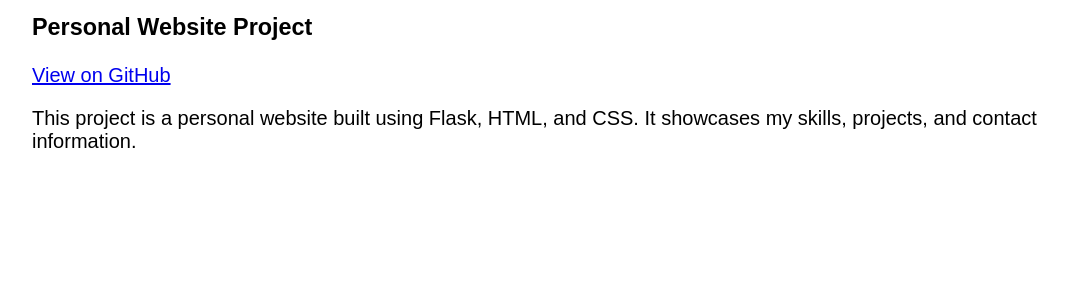
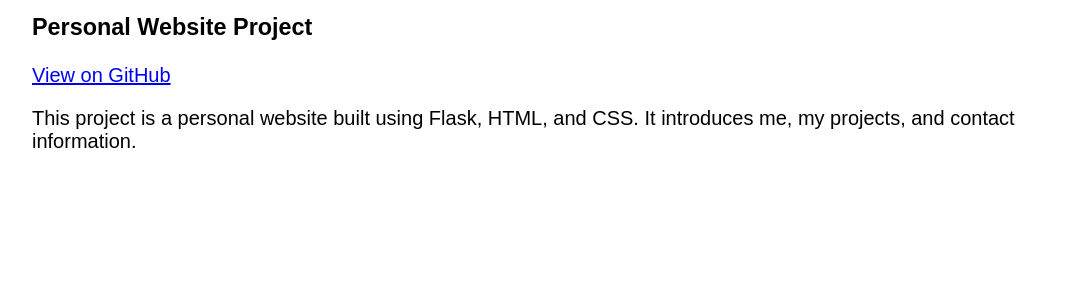
Before and after one commit to crackmonke/jhu_software_concepts, a Flask app: page /projects in a window 1280 px wide. Shown: the part 120-420 px from the top of the page, without its empty margins (96-1164 px from the left). Run offline with Flask 3, Linux system fonts and the light colour scheme.

Commit message:
commented code

```diff
--- a/Module 1/board/__init__.py
+++ b/Module 1/board/__init__.py
@@ -2,8 +2,11 @@ from flask import Flask
 
 from board import pages
 
+# Factory function to create and configure the Flask app
 def create_app():
+    # Create a new Flask application instance
     app = Flask(__name__)
 
+    # Register the pages blueprint with the app
     app.register_blueprint(pages.bp)
     return app
--- a/Module 1/board/templates/_navigation.html
+++ b/Module 1/board/templates/_navigation.html
@@ -1,9 +1,13 @@
+<!-- Navigation bar for the site -->
 <nav>
   <ul>
+    <!-- Home link; adds 'active' class if on home page -->
     <li><a href="{{ url_for('pages.home') }}"
       class="{% if current_page == 'home' %}active{% endif %}">Home</a></li>
+    <!-- Contact link; adds 'active' class if on contact page -->
     <li><a href="{{ url_for('pages.contact') }}"
       class="{% if current_page == 'contact' %}active{% endif %}">Contact</a></li>
+    <!-- Projects link; adds 'active' class if on projects page -->
     <li><a href="{{ url_for('pages.projects') }}"
       class="{% if current_page == 'projects' %}active{% endif %}">Projects</a></li>
   </ul>
--- a/Module 1/board/templates/base.html
+++ b/Module 1/board/templates/base.html
@@ -1,17 +1,22 @@
 <!DOCTYPE html>
 <html lang="en">
 <head>
+  <!-- Include the navigation bar partial template -->
   {% include("_navigation.html") %}
+  <!-- Set the page title, can be overridden by child templates -->
   <title>{% block title %}{% endblock title %}</title>
+  <!-- Link to the main stylesheet -->
   <link rel="stylesheet" href="{{ url_for('static', filename='styles.css') }}">
 </head>
 <body>
 
 <section>
   <header>
+    <!-- Header block for child templates to override -->
     {% block header %}{% endblock header %}
   </header>
   <main>
+    <!-- Main content block, default message if not overridden -->
     {% block content %}<p>No messages.</p>{% endblock content %}
   </main>
 </section>
--- a/Module 1/board/templates/pages/contact.html
+++ b/Module 1/board/templates/pages/contact.html
@@ -1,10 +1,12 @@
 {% extends 'base.html' %}
 
 {% block header %}
+  <!-- Page header with title, can be overridden by child templates -->
   <h2>{% block title %}Contact{% endblock title %}</h2>
 {% endblock header %}
 
 {% block content %}
+  <!-- Contact information section with email and LinkedIn link -->
   <p>My contact information is:
     <ul>
       <li>Email: sgreele2@jh.edu</li>
--- a/Module 1/board/templates/pages/home.html
+++ b/Module 1/board/templates/pages/home.html
@@ -1,17 +1,21 @@
 {% extends 'base.html' %}
 
 {% block header %}
+  <!-- Main page header with name, can be overridden by child templates -->
   <h1>{% block title %}Savannah Greeley{% endblock title %}</h1>
 {% endblock header %}
 
 {% block content %}
+<!-- About Me section with bio and profile picture -->
 <section class="about-me">
   <ul>
     <li class="bio">
+      <!-- Bio information -->
       <p>Student at Johns Hopkins University</p>
       <p>Passionate about AI and its applications in healthcare.</p>
     </li>
     <li class="profile-pic">
+      <!-- Profile picture -->
       <img src="{{ url_for('static', filename='images/selfie.JPEG') }}" alt="Savannah Greeley" width="150" height="200">
     </li>
   </ul>
--- a/Module 1/board/templates/pages/projects.html
+++ b/Module 1/board/templates/pages/projects.html
@@ -1,12 +1,13 @@
 {% extends 'base.html' %}
 
 {% block header %}
+  <!-- Page header with title, can be overridden by child templates -->
   <h2>{% block title %}Projects:{% endblock title %}</h2>
 {% endblock header %}
 
 {% block content %}
-<h3>Personal Website Project</h3>
-<a href="https://github.com/crackmonke/jhu_software_concepts">View on GitHub</a>
-<p>This project is a personal website built using Flask, HTML, and CSS. It showcases my skills, projects, and contact information.</p>
-
+  <!-- Project section with project title, GitHub link, and description -->
+  <h3>Personal Website Project</h3>
+  <a href="https://github.com/crackmonke/jhu_software_concepts">View on GitHub</a>
+  <p>This project is a personal website built using Flask, HTML, and CSS. It introduces me, my projects, and contact information.</p>
 {% endblock content %}
--- a/Module 1/run.py
+++ b/Module 1/run.py
@@ -1,6 +1,9 @@
+# Import the create_app function from the board module
 from board import create_app
 
+# Create an instance of the Flask application
 app = create_app()
 
+# Run the Flask development server if this script is executed directly
 if __name__ == "__main__":
     app.run(debug=True)
```
Also changed, not shown: Module 1/board/pages.py (+7 -0 lines), Module 1/board/static/styles.css (+17 -3 lines).
